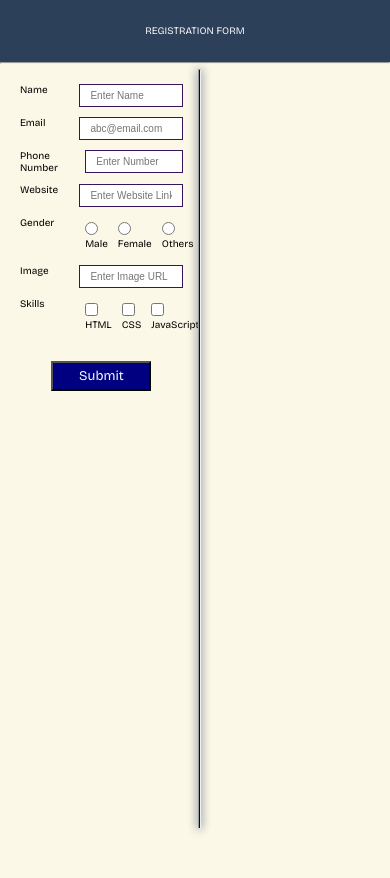
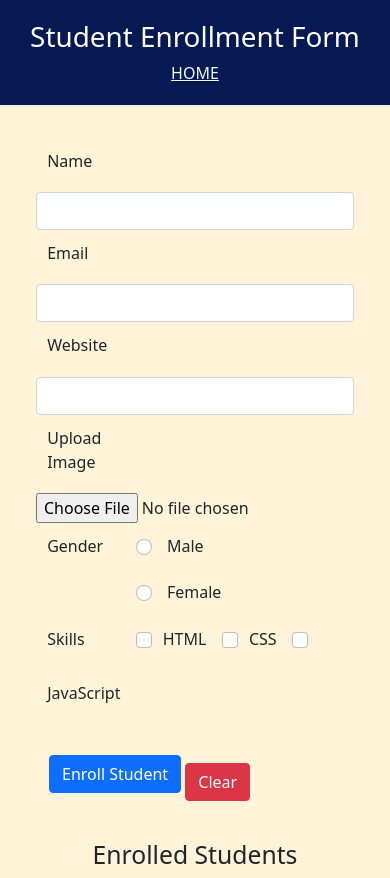
Before and after one commit to amarjeetsingh7503/LGMVIP-Task-Number-3, a plain HTML site: page index.html in a window 390 px wide. Before the commit the page ends 844 px from the top, so only its background shows below. Drawn offline with nearby package versions, Linux system fonts and the light colour scheme.

Commit message:
Add files via upload

```diff
--- a/index.html
+++ b/index.html
@@ -2,79 +2,74 @@
 <html lang="en">
 <head>
     <meta charset="UTF-8">
+    <meta http-equiv="X-UA-Compatible" content="IE=edge">
     <meta name="viewport" content="width=device-width, initial-scale=1.0">
-    <title>RegistrationForm</title>
+    <title>Registration Form</title>
     <link rel="stylesheet" href="./style.css">
-    <link rel="preconnect" href="https://fonts.googleapis.com">
-<link rel="preconnect" href="https://fonts.gstatic.com" crossorigin>
-<link href="https://fonts.googleapis.com/css2?family=Bricolage+Grotesque:opsz@10..48&display=swap" rel="stylesheet">
+    <link href="https://cdn.jsdelivr.net/npm/bootstrap@5.1.3/dist/css/bootstrap.min.css" rel="stylesheet" integrity="sha384-1BmE4kWBq78iYhFldvKuhfTAU6auU8tT94WrHftjDbrCEXSU1oBoqyl2QvZ6jIW3" crossorigin="anonymous">
+
 </head>
-<body>
-    <div class="heading">
-        <h1>REGISTRATION FORM</h1>
+<body style="background-color: #fff3da;">
+    <div class="navigation">
+        <h1>Student Enrollment Form</h1>
+        <a href="../../index.html" style="color: aliceblue;">HOME</a>
     </div>
-    <hr>
-    <div class="container">
-        <div class="input">
-            <form action="" id="form">
-                <div class="f">
-                    <label for="name">Name</label>
-                    <input type="text" class="type" id="name" placeholder="Enter Name" required>
-                </div>
-                <div class="f">
-                    <label for="mail">Email</label>
-                    <input type="email" class="type" id="email" placeholder="abc@email.com" required>
-                </div>
-                <div class="f">
-                    <label for="phone">Phone Number</label>
-                    <input type="text" maxlength="10" class="type" id="phone" placeholder="Enter Number" required>
-                </div>
-                <div class="f">
-                    <label for="phone">Website</label>
-                    <input type="url" class="type" id="website" placeholder="Enter Website Link" required>
-                </div>
-                <div class="f1">
-                    <label for="gender">Gender</label>
-                    <div class="c">
-                        <div class="c1">
-                            <input type="radio" class="r" id="male" name="a"><label for="male"> Male</label>
+
+    <div class="container row">
+        <div class="form coloumn">
+            <form id="myForm">
+                <span class="text_field">
+                    <label for="name" class="form-label">Name</label><input class="form-control" type="text" name="name" id="name" required/><br>
+                    <label for="email" class="form-label">Email</label><input class="form-control" type="email" name="email" id="email" required/><br>
+                    <label for="website" class="form-label">Website</label><input class="form-control" type="text" name="website" id="website" required/><br>
+                </span>
+
+                <label for="img" class="form-label">Upload Image</label><input class="form-control-file" type="file" name="img" id="img" required/><br>
+                <label for="gender" class="form-label">Gender</label>
+                    <span class="radio-container">
+                        <div class="male">
+                                <input class="form-check-input" type="radio" name="gender" id="Male" value="Male" required/>
+                                <label class="form-check-label" for="Male">Male</label>
                         </div>
-                        <div class="c1">
-                            <input type="radio" class="r" id="female" name="a"><label for="female"> Female</label>
+                        <div class="female">
+                                <input class="form-check-input" type="radio" name="gender" id="Female" value="Female" required/>
+                                <label class="form-check-label" for="Female">Female</label>
                         </div>
-                        <div class="c1">
-                            <input type="radio" class="r" id="others" name="a"><label for="others"> Others</label>
-                        </div>
-                    </div>
-                </div>
-                <div class="f">
-                    <label for="image">Image</label>
-                    <input type="url" id="image" class="type" placeholder="Enter Image URL">
-                </div>
-                <div class="f1">
-                    <label for="skills">Skills</label>
-                    <div class="c">
-                        <div class="c1">
-                            <input type="checkbox" id="html"><label for="html"> HTML</label>
-                        </div>
-                        <div class="c1">
-                            <input type="checkbox" id="css"><label for="css"> CSS</label>
-                        </div>
-                        <div class="c1">
-                            <input type="checkbox" id="js"><label for="js"> JavaScript</label>
-                        </div>
-                    </div>
-                </div>
-                <div class="f2">
-                    <input type="submit" id="button" style="height: 30px; width: 100px; background-color: navy; color: aliceblue; font-family: 'Bricolage Grotesque', sans-serif;">
-                </div>
+                    </span><br/>
+                <label for="skills" class="form-label">Skills</label>
+                    <span class="checkbox-container">
+                        <input class="form-check-input" type="checkbox" name="skills" id="HTML" value="HTML"/><label class="form-check-label" for="HTML">HTML</label>
+                        <input class="form-check-input" type="checkbox" name="skills" id="CSS" value="CSS"/><label for="CSS">CSS</label>
+                        <input class="form-check-input" type="checkbox" name="skills" id="JavaScript" value="JavaScript"/><label for="JavaScript">JavaScript</label><br>
+                    </span>
+                    <br/>
+                <span class="btn">
+                    <input class="btn btn-primary" type="submit" value="Enroll Student" />
+                    <input class="btn btn-danger" type="reset" value="Clear" />
+                </span>
             </form>
         </div>
-        <hr class="seperate">
-        <div class="output">
+
+        <div class="Enrolled_Students coloumn" id="std_result">
+
+                <h2>Enrolled Students</h2>
+
+                <div class="result row" id="t_row">
+
+                    <div class="data coloumn">
+                        <p>Description</p>
+                    </div>
+
+                    <div class="image coloumn">
+                        <p>Image</p>
+                    </div>
+
+                </div>
 
         </div>
+
     </div>
-    <script src="./script.js"></script>
+
+    <script type="text/javascript" src="main.js"></script>
 </body>
 </html>
--- a/style.css
+++ b/style.css
@@ -1,102 +1,174 @@
-*{
-    margin: 0;
-    padding: 0;
+.navigation{
+    background-color: #071952;
+    text-align: center;
+    color: white;
+    padding: 20px;
 }
 
-body{
-    background-color: #FCF8E8;
+body .container{
+    margin: auto;
 }
 
-h1{
-    font-size: 10px;
-    font-family: 'Bricolage Grotesque', sans-serif;
+.row{
+    display: flex;
 }
 
-.heading{
-    background-color: #2D4059;
-    color: whitesmoke;
-    padding: 25px;
+.coloumn{
+    flex: 50%;
+
+}
+
+.form{
+    padding: 4em;
+    text-align: left;
+    border-right: 0.1rem solid #071952;
+    height: 100vh;
+}
+
+.text_field input{
+    display: inline-flex;
+    width: 40%;
+}
+
+
+label{
+    display: inline-flex;
+    margin: auto;
+    width: 30%;
+    padding: 0.7em;
+}
+
+.radio-container{
+    display: inline-flex;
+    flex-direction: column;
+}
+
+.female{
+    margin-top: -20%;
+}
+
+.radio-container input{
+    margin-top: 1em;
+}
+
+.checkbox-container input{
+    margin-top: 1em;
+}
+
+.checkbox-container label{
+    width: auto;
+}
+
+
+.btn .btn-danger{
+    margin-left: 1em;
+}
+
+.Enrolled_Students{
     text-align: center;
 }
 
-.container{
-    display: flex;
-    height: 90vh;
+.result.row{
+    width: 90%;
+    display: none;
 }
 
-.input{
-    width: 50%;
-    padding: 20px;
+.result .data.coloumn{
+    border: 1px solid grey;
+    text-align: left;
+    align-items: center;
+    align-content: center;
+    background-color: #071952;
+    color: white;
+    font-weight: bold;
+    width: 70%;
+    height: 2em;
+    flex: inherit;
 }
 
-.f{
-    display: flex;
-    justify-content: space-between;
-    padding: 5px;
-    font-family: 'Bricolage Grotesque', sans-serif;
+.result .image.coloumn{
+    border: 1px solid grey;
+    text-align: left;
+    align-items: center;
+    align-content: center;
+    background-color: #071952;
+    color: white;
+    font-weight: bold;
+    width: 30%;
+    flex: inherit;
+    height: 2em;
 }
 
-.f1{
-    display: flex;
-    justify-content: space-between;
-    padding: 5px;
-    font-family: 'Bricolage Grotesque', sans-serif;
+.result p{
+    margin: auto;
 }
 
-.c{
-    width: 50%;
-    display: flex;
-    padding: 5px;
+.enroll.row{
+    display: inline-flex;
+    width: 90%;
 }
 
-.c1{
-    margin: 0px 5px;
+.enroll .e_data.coloumn{
+    border: 1px solid grey;
+    text-align: left;
+    align-items: center;
+    align-content: center;
+    color: black;
+    width: 70%;
+    height: 9em;
+    flex: inherit;
 }
 
-.f2{
-    display: flex;
-    justify-content: center;
-    padding: 20px;
+.enroll .e_image.coloumn{
+    border: 1px solid grey;
+    color: white;
+    width: 30%;
+    flex: inherit;
+    height: 9em;
 }
 
-.type{
-    width: 50%;
-    height: 30px;
-    border: 1px solid #35155D;
+.enroll p{
+    margin: auto;
 }
 
-.output{
-    width: 50%;
-}
-
-.seperate{
-    background-color: darkblue;
-    width: 1px;
-    box-shadow: 0px 0px 10px 0px #2D4059;
+img{
+    width: 100%;
+    height: 100%;
 }
 
 @media (max-width: 650px) {
-
-    .container {
-        padding: 5px;
+    .row {
+        flex-direction: column;
     }
 
-    .heading{
-        font-size: 15px;
+    .coloumn {
+        flex: 100%;
     }
 
-    .input, .type, .output {
-        padding: 10px;
-        font-size: 10px;
-        height: 1px;
+    .form {
+        padding: 2em;
+        border-right: none;
+        height: auto;
     }
 
-    .separate {
-        margin: 10px 0;
+    .text_field input {
+        width: 100%;
     }
 
-    .c{
-        width: 60%;
-        display: flex;
+    .radio-container .female {
+        margin-top: 0;
+    }
+
+    .btn .btn-danger {
+        margin-left: 0;
+        margin-top: 1em;
+    }
+
+    .result .data.coloumn,
+    .result .image.coloumn,
+    .enroll .e_data.coloumn,
+    .enroll .e_image.coloumn {
+        width: 100%;
+        flex: 100%;
     }
 }
```
Also changed, not shown: main.js (added, +89 -0 lines).
